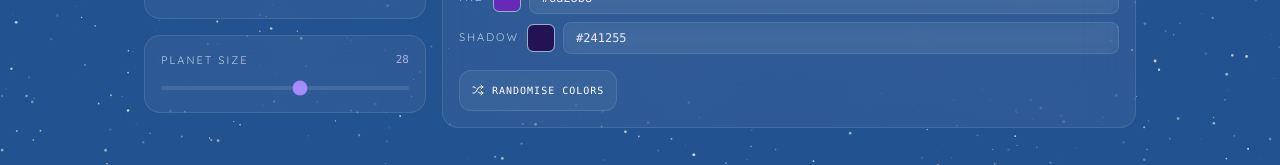
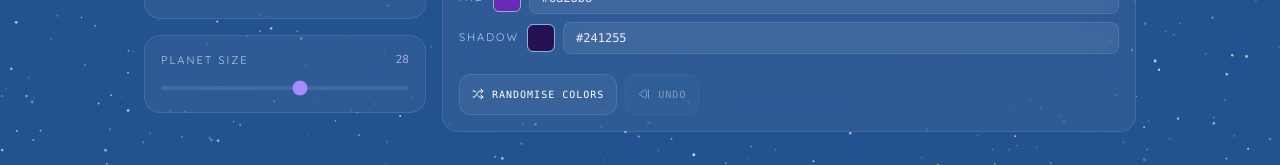
Before and after one commit to dxzfvzs/planet-gen, a React (Vite) app: page /#/create in a window 1280 px wide. Shown: the part 471-636 px from the top of the page. Built offline with nearby package versions, Linux system fonts and the light colour scheme.

Commit message:
feat: history

```diff
--- a/src/components/builder/tabs/PaletteTab.tsx
+++ b/src/components/builder/tabs/PaletteTab.tsx
@@ -1,4 +1,5 @@
-import { ColorInput, RandomiseButton, SectionHead } from "../ui-collection.tsx";
+import { useState } from "react";
+import { ColorInput, RandomiseButton, SectionHead, StepBack } from "../ui-collection.tsx";
 import { type PlanetPreset, PRESETS } from "../presets.ts";
 import { randHex } from "../lib.ts";
 
@@ -12,6 +13,14 @@ interface PaletteTabProps {
   onShadowChange: (v: string) => void;
   onRandomise: (h: string, m: string, s: string) => void;
 }
+
+interface PaletteState {
+  highlight: string;
+  mid: string;
+  shadow: string;
+}
+
+const HISTORY_LIMIT = 5;
 
 function PresetButton({ onClick, key, p }: {
   onClick: () => void;
@@ -35,8 +44,8 @@ function PresetButton({ onClick, key, p }: {
   );
 }
 
-
-export function PaletteTab({
+export function PaletteTab(
+  {
     highlight,
     mid,
     shadow,
@@ -46,25 +55,74 @@ export function PaletteTab({
     onShadowChange,
     onRandomise,
   }: PaletteTabProps) {
+  const [history, setHistory] = useState<PaletteState[]>([]);
+
+  function pushHistory() {
+    setHistory((prev) =>
+      [{ highlight, mid, shadow }, ...prev]
+        .slice(0, HISTORY_LIMIT)
+    );
+  }
+
+  function handleUndo() {
+    const previous = history[0];
+    if (!previous) return;
+
+    onHighlightChange(previous.highlight);
+    onMidChange(previous.mid);
+    onShadowChange(previous.shadow);
+
+    setHistory((prev) => prev.slice(1));
+  }
+
+  function handleHighlightChange(v: string) {
+    pushHistory();
+    onHighlightChange(v);
+  }
+
+  function handleMidChange(v: string) {
+    pushHistory();
+    onMidChange(v);
+  }
+
+  function handleShadowChange(v: string) {
+    pushHistory();
+    onShadowChange(v);
+  }
+
+  function handlePreset(key: string) {
+    pushHistory();
+    onApplyPreset(key);
+  }
+
+  function handleRandomise() {
+    pushHistory();
+
+    onRandomise(randHex(), randHex(), randHex());
+  }
+
   return (
     <div className="space-y-4">
       <SectionHead>Presets</SectionHead>
 
       <div className="flex flex-row flex-wrap gap-2">
         {Object.entries(PRESETS).map(([key, p]) => (
-          <PresetButton key={key} onClick={() => onApplyPreset(key)} p={p}/>
+          <PresetButton key={key} onClick={() => handlePreset(key)} p={p}/>
         ))}
       </div>
 
       <SectionHead>Custom</SectionHead>
 
       <div className="space-y-2">
-        <ColorInput label="Highlight" value={highlight} onChange={onHighlightChange}/>
-        <ColorInput label="Mid" value={mid} onChange={onMidChange}/>
-        <ColorInput label="Shadow" value={shadow} onChange={onShadowChange}/>
+        <ColorInput label="Highlight" value={highlight} onChange={handleHighlightChange}/>
+        <ColorInput label="Mid" value={mid} onChange={handleMidChange}/>
+        <ColorInput label="Shadow" value={shadow} onChange={handleShadowChange}/>
       </div>
 
-      <RandomiseButton onClick={() => onRandomise(randHex(), randHex(), randHex())}/>
+      <div className="flex flex-wrap gap-2">
+        <RandomiseButton onClick={handleRandomise}/>
+        <StepBack onClick={handleUndo} disabled={history.length === 0}/>
+      </div>
     </div>
   );
 }
--- a/src/components/builder/ui-collection.tsx
+++ b/src/components/builder/ui-collection.tsx
@@ -122,18 +122,22 @@ export function ColorInput({ value, onChange, label }: {
   );
 }
 
-export function ClickableButton({ onClick, label, icon: Icon }: {
+export function ClickableButton({ onClick, label, icon: Icon, disabled }: {
   onClick: () => void;
   label: string;
   icon: LucideIcon;
+  disabled?: boolean;
 }) {
   return (
     <button
       onClick={onClick}
-      className="mt-1 p-3 flex items-center gap-2 cursor-pointer
-      text-[10px] font-mono uppercase tracking-widest
-      rounded-xl border border-white/10 bg-white/5
-      hover:bg-white/10"
+      disabled={disabled}
+      className={`
+        mt-1 p-3 flex items-center gap-2 transition
+        text-[10px] font-mono uppercase tracking-widest
+        rounded-xl border border-white/10 bg-white/5 hover:bg-white/10
+        disabled:opacity-40 disabled:cursor-not-allowed disabled:hover:bg-white/5
+      `}
     >
       <Icon size={12}/>
       {label}
@@ -141,10 +145,10 @@ export function ClickableButton({ onClick, label, icon: Icon }: {
   );
 }
 
-export function RandomiseButton({ onClick }: { onClick: () => void }) {
-  return <ClickableButton onClick={onClick} icon={Shuffle} label={"Randomise colors"}/>
+export function RandomiseButton({ onClick, disabled }: { onClick: () => void, disabled?: boolean }) {
+  return <ClickableButton onClick={onClick} icon={Shuffle} label={"Randomise colors"} disabled={disabled}/>
 }
 
-export function StepBack({ onClick }: { onClick: () => void }) {
-  return <ClickableButton onClick={onClick} icon={StepBackIcon} label={"Undo"}/>
+export function StepBack({ onClick, disabled }: { onClick: () => void, disabled?: boolean }) {
+  return <ClickableButton onClick={onClick} icon={StepBackIcon} label={"Undo"} disabled={disabled}/>
 }
```
Lines whose indentation alone changed are shown as unchanged.
